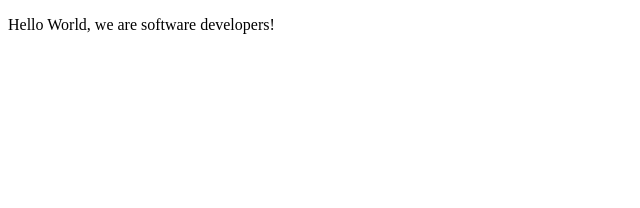
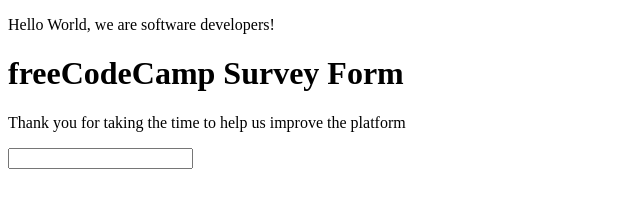
Before and after one commit to YugynDprodigy10/Microverse_Eugene_Ifeoluwa, a plain HTML site: page index.html in a window 1280 px wide. Shown: the whole page, without its empty margins (0-640 px from the left). Drawn offline with Linux system fonts and the light colour scheme.

Commit message:
form and input added

```diff
--- a/index.html
+++ b/index.html
@@ -12,6 +12,13 @@
 
   <p>Hello World, we are software developers!</p>
   <script src="js/index.js"></script>
+
+<h1 id="title">freeCodeCamp Survey Form</h1>
+<p>Thank you for taking the time to help us improve the platform</p>
+<form id="survey-form">
+  <input id="name" type="text">
+</form>
+
 </body>
 
 </html>
```
